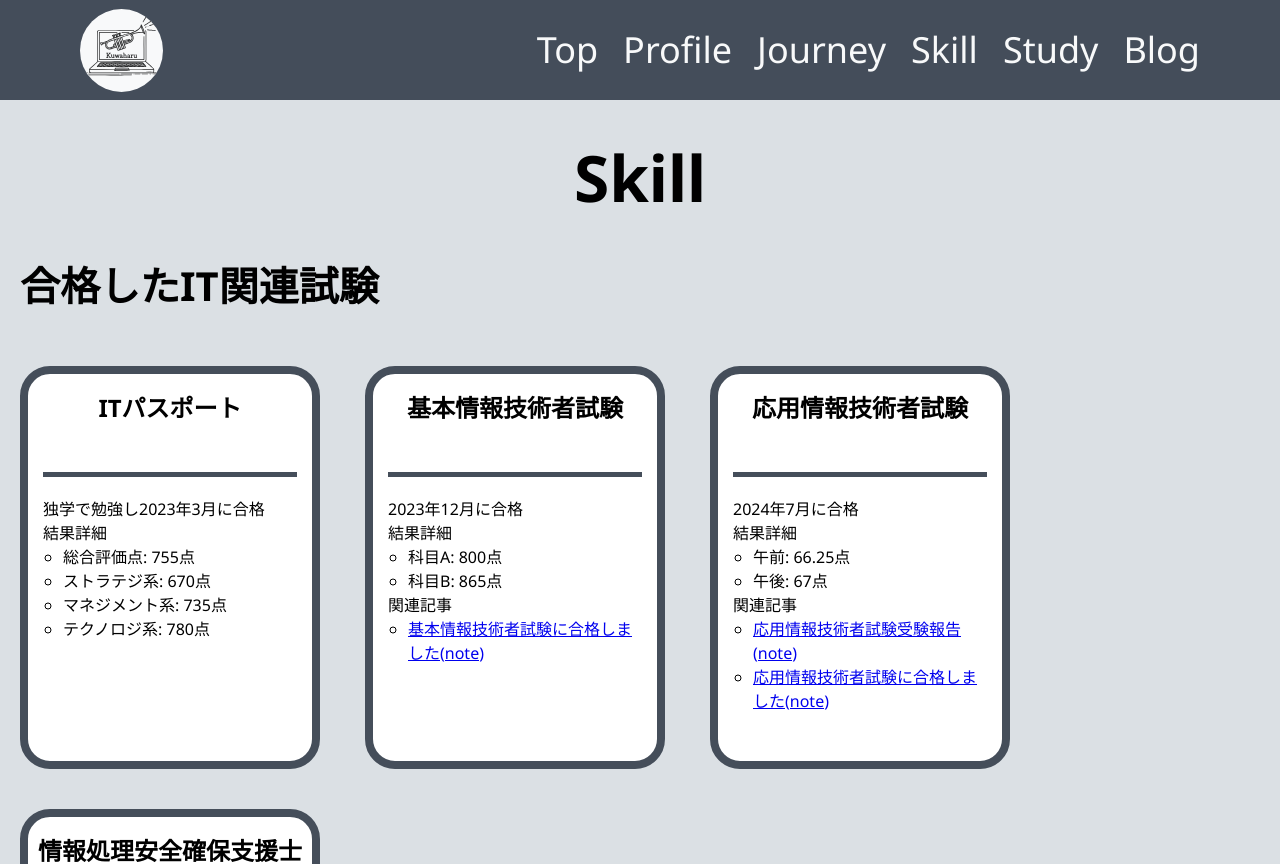
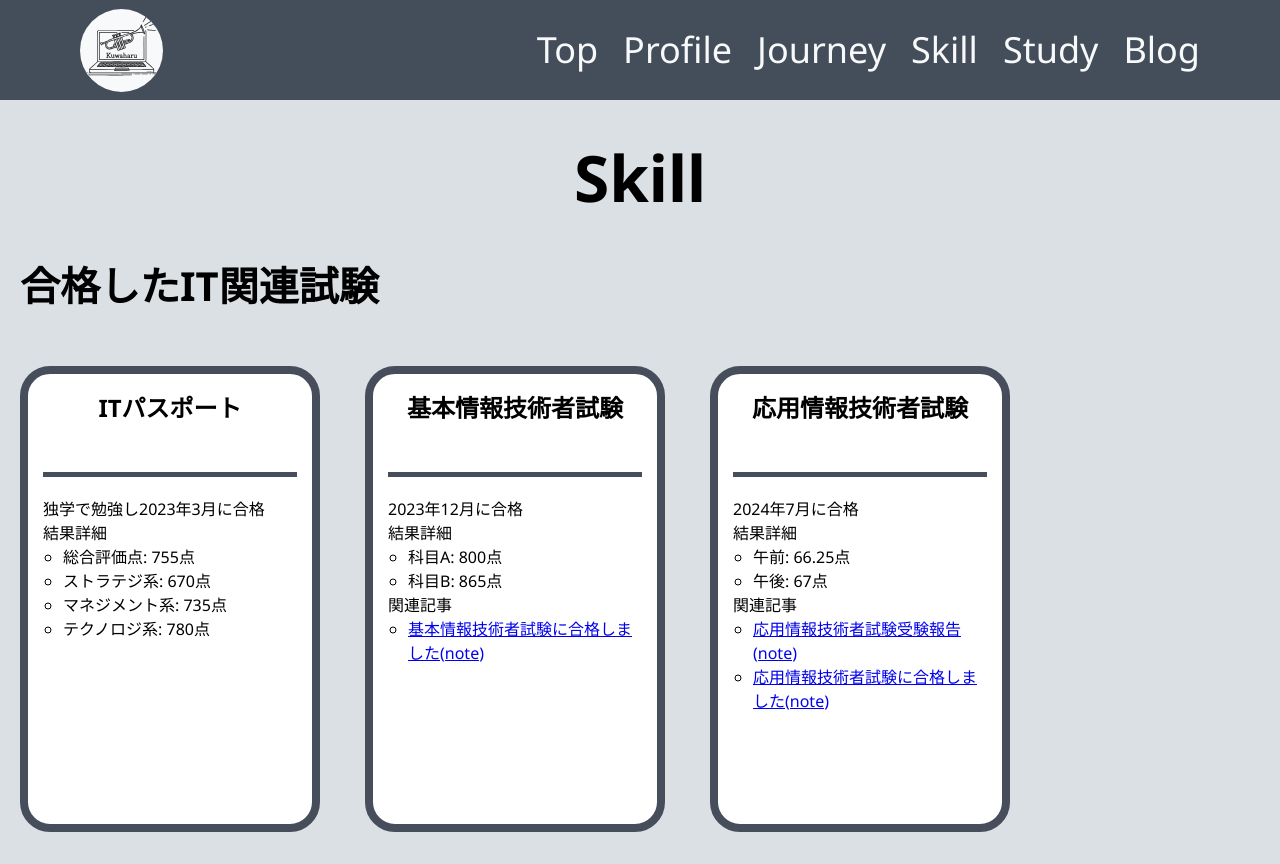
Before and after one commit to kuwaharu-git/my-portfolio, a React (Vite) app: page /skill in a window 1280 px wide. Shown: the top 864 px of the page. Built offline with nearby package versions, Linux system fonts and the light colour scheme.

Commit message:
カードコンポーネントにサイトURLプロパティを追加し、画像をリンクで囲むように変更。カードの高さを調整し、画像の表示方法を改善。

```diff
--- a/src/components/Card.jsx
+++ b/src/components/Card.jsx
@@ -19,11 +19,11 @@ export const DescriptionUl = styled.ul`
 `;
 
 // カードコンポーネント
-export const Card = ({title, imgUrl, igmAlt, description}) => {
+export const Card = ({title, siteUrl, imgUrl, igmAlt, description}) => {
     return (
         <CardWrapper>
             <CardTitle>{title}</CardTitle>
-            {imgUrl && <CardImage src={imgUrl} alt={igmAlt} />}
+            {imgUrl && <a href={siteUrl}><CardImage src={imgUrl} alt={igmAlt} /></a>}
             <Delimiter />
             {description}  {/* 説明文はjsxで受け取る */}
         </CardWrapper>
@@ -35,7 +35,7 @@ const CardWrapper = styled.li`
     background-color: #FFFFFF;
     border-radius: 30px;
     width: 284px;
-    height: 387px;
+    height: 450px;
     border: 8px solid #454E5A;
     list-style: none;
     margin: 20px 45px 20px 0;
@@ -65,4 +65,5 @@ const CardImage = styled.img`
     height: 134px;
     display: block;
     margin: 0 auto;
+    object-fit: contain;
 `;
```
